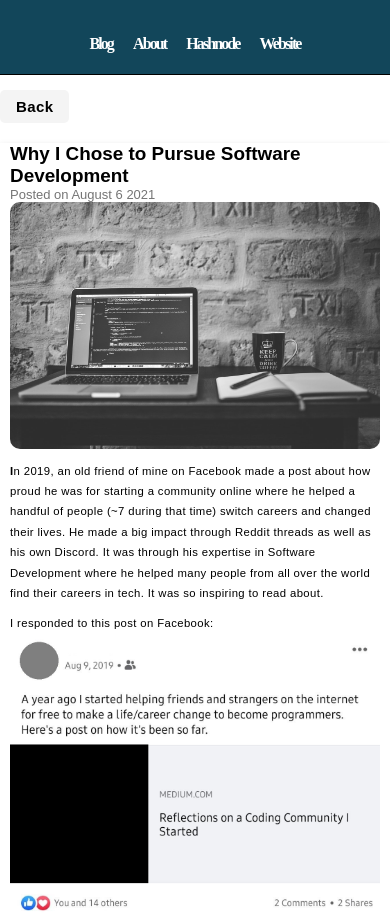
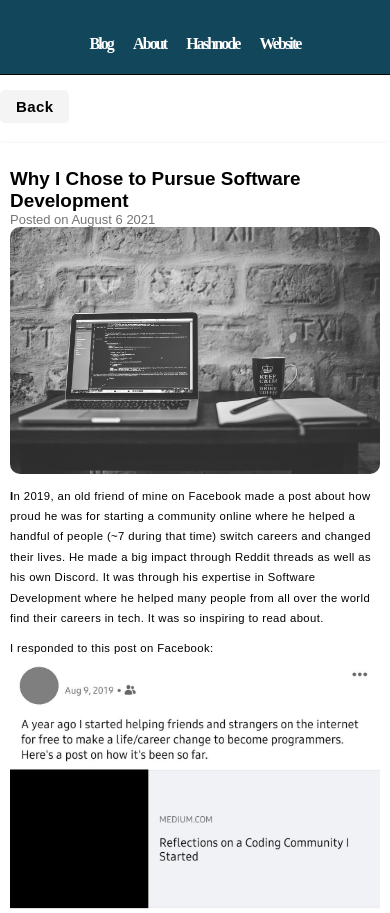
Before and after one commit to ErikMoxley/moxleydevblog, a Next.js app: page /blog/2021-08-06 in a window 390 px wide. Shown: the top 913 px of the page. Built offline with nearby package versions, Linux system fonts and the light colour scheme; a web font is replaced by a local one.

Commit message:
fixed some responsive issues and bottom padding

```diff
--- a/styles/globals.css
+++ b/styles/globals.css
@@ -168,12 +168,12 @@ header h2 {
 }
 
 .card-page {
-  padding: 15px 10px;
-  margin-bottom: 10px;
+  padding: 10px;
+  margin-bottom: 0px;
 }
 @media only screen and (max-width : 575.98px) {
   .card-page {
-    padding: 0px 10px;
+    padding: 25px 10px;
    }}
 
 .post-title {
@@ -249,7 +249,7 @@ header h2 {
 
 @media only screen and (max-width : 2200px) {
   .container {
-    width: 40%;
+    width: 30%;
     padding-left: 20px;
     padding-right: 20px;
    }}
```
